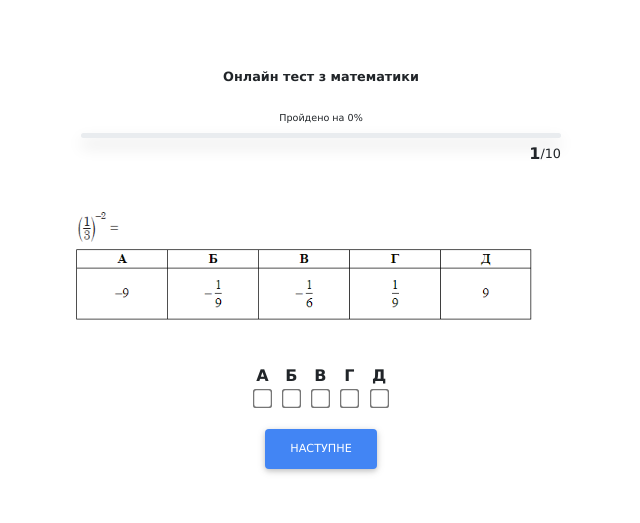
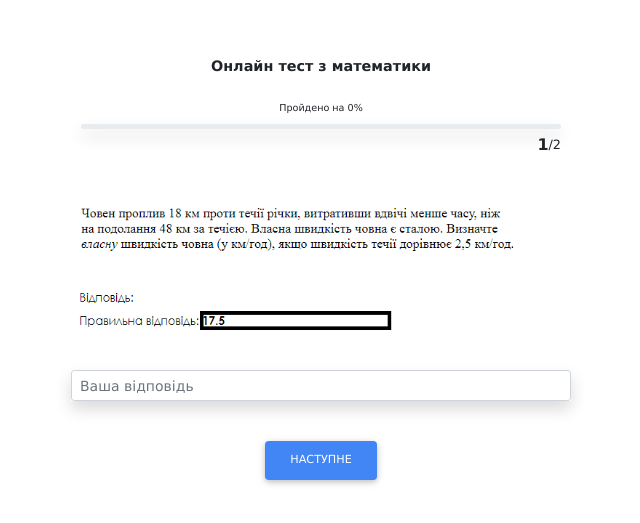
Before and after one commit to maxsherepot/react-quiz, a React (Create React App) app: page / in a window 1280 px wide. Shown: the part 129-652 px from the top of the page, without its empty margins (319-959 px from the left). Built offline with nearby package versions, Linux system fonts and the light colour scheme.

Commit message:
input answer done

```diff
--- a/src/components/AnswerSection.js
+++ b/src/components/AnswerSection.js
@@ -1,12 +1,16 @@
-import React from 'react';
+import React, { useState } from 'react';
 
 
 const AnswerSection = (props) => {
     const { questions, currentQuestion, handleAnswerOptionClick, checked, onCheckboxClick, id } = props;
+    const [value, setValue] = useState("");
+
 
     return (
         <div className='d-flex answer-section flex-column align-items-center'>
             <div className='d-flex'>
+
+                {/* ///////////////answerType === "select" */}
                 {questions[currentQuestion].answerOptions.map((answerOption, index) => (
                     <div className="p-2 d-flex flex-column align-items-center" key={index}>
                         <span className="mb-1 bold" >{answerOption.answerText}</span>
@@ -17,12 +21,22 @@ const AnswerSection = (props) => {
                         ></input>
                     </div>
                 ))}
+
+                {/* ///////////////answerType === "input" */}
+                {questions[currentQuestion].answerType === "input" &&
+                    <div className="form-outline mb-4 shadow">
+                        <input type="text"
+                            onChange={(event) => setValue(event.target.value)}
+                            placeholder="Ваша відповідь"
+                            className="form-control form-control-sm" />
+                    </div>
+                }
             </div>
 
             <button
                 className="btn btn-md btn-primary rounded mt-3"
                 type="submit"
-                onClick={() => handleAnswerOptionClick()}
+                onClick={() => handleAnswerOptionClick(value)}
             >Наступне</button>
         </div>
     );
--- a/src/components/App.js
+++ b/src/components/App.js
@@ -1,9 +1,4 @@
 import React, { useState } from 'react';
-// import red from "../images/red.png";
-// import А from "../images/A.png";
-// import Б from "../images/Б.jpg";
-// import В from "../images/В.png";
-// import Г from "../images/Г.png";
 import ScoreWindow from './ScoreWindow';
 import ProgressBar from './ProgressBar';
 import QuestionSection from './QuestionSection';
@@ -11,50 +6,7 @@ import AnswerSection from './AnswerSection';
 import questionsJSON from "../json/json.js";
 
 
-export default function App() {
-	const questions = [
-		{
-			questionText: 'А= ',
-			// questionImage: [
-			// 	А,
-			// 	Б,
-			// 	В,
-			// ],
-			answerOptions: [
-				{ answerText: 'A', isCorrect: true },
-				{ answerText: 'Б', isCorrect: false },
-				{ answerText: 'В', isCorrect: false },
-				{ answerText: 'Г', isCorrect: false },
-				{ answerText: '122', isCorrect: false },
-			],
-		},
-		{
-			questionText: 'Б =',
-			answerOptions: [
-				{ answerText: 'A', isCorrect: false },
-				{ answerText: 'Б', isCorrect: true },
-				{ answerText: 'В', isCorrect: false },
-				{ answerText: 'Г', isCorrect: false },
-			],
-		},
-		{
-			questionText: 'В =',
-			answerOptions: [
-				{ answerText: 'A', isCorrect: false },
-				{ answerText: 'Б', isCorrect: false },
-				{ answerText: 'В', isCorrect: true },
-				{ answerText: 'Г', isCorrect: false },
-			],
-		},
-		{
-			questionText: 'Г =',
-			answerOptions: [
-				{ answerText: 'В', isCorrect: false },
-				{ answerText: 'Г', isCorrect: true },
-			],
-		},
-	];
-
+const App = () => {
 	const [currentQuestion, setCurrentQuestion] = useState(0);
 	const [score, setScore] = useState(0);
 	const [showScore, setShowScore] = useState(false);
@@ -63,15 +15,18 @@ export default function App() {
 	const [checked, setChecked] = useState(false);
 	const [id, setId] = useState(null);
 
+
 	const onCheckboxClick = (answerOption, index) => {
 		setIsCorrect(answerOption);
 		setId(index);
 		setChecked(checked => !checked);
 	};
 
-	const handleAnswerOptionClick = () => {
-		// Відмічання правильних відповідей
-		{ isCorrect && setScore(score + 1) };
+	const handleAnswerOptionClick = (value) => {
+		// Відмічання правильних відповідей для input'а
+		const inputNumber = parseFloat(value.replace(/,/, "."));
+		{ inputNumber === questionsJSON[currentQuestion].correctAnswer && setScore(score + 1) }
+
 		// Перехід на наступне питання
 		const nextQuestion = currentQuestion + 1;
 		if (nextQuestion < questionsJSON.length) {
@@ -85,18 +40,17 @@ export default function App() {
 		};
 	};
 
-	console.log(questionsJSON);
 
 	return (
 		<div className='container'>
 			<div className='app d-flex align-items-center justify-content-center flex-column'>
 				{showScore ?
 					<ScoreWindow
-					score={score}
-					questions={questionsJSON} />
+						score={score}
+						questions={questionsJSON} />
 					: (
 						<>
-						<span className="mb-4 online-test bold">Oнлайн тест з математики</span>
+							<span className="mb-4 online-test bold">Oнлайн тест з математики</span>
 							<ProgressBar
 								progress={progress}
 								currentQuestion={currentQuestion}
@@ -111,7 +65,6 @@ export default function App() {
 								currentQuestion={currentQuestion}
 								handleAnswerOptionClick={handleAnswerOptionClick}
 								onCheckboxClick={onCheckboxClick}
-								setChecked={setChecked}
 								checked={checked}
 								id={id} />}
 						</>
@@ -120,3 +73,6 @@ export default function App() {
 		</div>
 	);
 };
+
+
+export default App;
--- a/src/components/QuestionSection.js
+++ b/src/components/QuestionSection.js
@@ -5,14 +5,13 @@ const QuestionSection = (props) => {
     const { questions, currentQuestion } = props;
 
     return (
-        <div className='question-section m-3'>
-            <div>
-                <div className='question-text'>{questions[currentQuestion].questionText}</div>
+        <div className='question-section d-flex flex-column mt-3'>
+            <div className='question-text'>{questions[currentQuestion].questionText}</div>
 
-                {questions[currentQuestion].questionImage && questions[currentQuestion].questionImage.map((image, index) =>
-                    <img key={index} className="m-3" src={image} alt="question" />
-                )}
-            </div>
+            {questions[currentQuestion].questionImage && questions[currentQuestion].questionImage.map((image, index) =>
+                <img key={index} className="mt-3" src={image} alt="question" />
+            )}
+
         </div>
     );
 };
--- a/src/json/json.js
+++ b/src/json/json.js
@@ -12,6 +12,14 @@ import image10 from "../images/10.png";
 
 
 const questionsJSON = [
+
+    {
+        questionImage: [image5],
+        answerType: 'input',
+        answerOptions: [],
+        correctAnswer: 17.5,
+    },
+
     {
         questionImage: [image1],
         answerType: 'select',
@@ -24,152 +32,145 @@ const questionsJSON = [
         ],
     },
 
-    {
-        questionImage: [image2],
-        answerType: 'select',
-        answerOptions: [
-            { answerText: 'A', isCorrect: true },
-            { answerText: 'Б', isCorrect: false },
-            { answerText: 'В', isCorrect: false },
-            { answerText: 'Г', isCorrect: false },
-            { answerText: 'Д', isCorrect: false },
-        ],
-    },
+    // {
+    //     questionImage: [image2],
+    //     answerType: 'select',
+    //     answerOptions: [
+    //         { answerText: 'A', isCorrect: true },
+    //         { answerText: 'Б', isCorrect: false },
+    //         { answerText: 'В', isCorrect: false },
+    //         { answerText: 'Г', isCorrect: false },
+    //         { answerText: 'Д', isCorrect: false },
+    //     ],
+    // },
 
-    {
-        questionImage: [image3],
-        answerType: 'select',
-        answerOptions: [
-            { answerText: 'A', isCorrect: true },
-            { answerText: 'Б', isCorrect: false },
-            { answerText: 'В', isCorrect: false },
-            { answerText: 'Г', isCorrect: false },
-            { answerText: 'Д', isCorrect: false },
-        ],
-    },
+    // {
+    //     questionImage: [image3],
+    //     answerType: 'select',
+    //     answerOptions: [
+    //         { answerText: 'A', isCorrect: true },
+    //         { answerText: 'Б', isCorrect: false },
+    //         { answerText: 'В', isCorrect: false },
+    //         { answerText: 'Г', isCorrect: false },
+    //     ],
+    // },
 
-    {
-        questionImage: [image4],
-        answerType: 'select',
-        answerOptions: [
-            { answerText: 'A', isCorrect: true },
-            { answerText: 'Б', isCorrect: false },
-            { answerText: 'В', isCorrect: false },
-            { answerText: 'Г', isCorrect: false },
-            { answerText: 'Д', isCorrect: false },
-        ],
-    },
-
-    {
-        questionImage: [image5],
-        answerType: 'input',
-        answerOptions: [
-            { answer: 1121, isCorrect: true }
-        ]
-    },
-
-    {
-        questionImage: [image6],
-        answerType: 'select',
-        answerOptions: [
-            { answerText: 'A', isCorrect: true },
-            { answerText: 'Б', isCorrect: false },
-            { answerText: 'В', isCorrect: false },
-            { answerText: 'Г', isCorrect: false },
-            { answerText: 'Д', isCorrect: false },
-        ],
-    },
-
-    {
-        questionImage: [image7],
-        answerType: 'select',
-        answerOptions: [
-            { answerText: 'A', isCorrect: true },
-            { answerText: 'Б', isCorrect: false },
-            { answerText: 'В', isCorrect: false },
-            { answerText: 'Г', isCorrect: false },
-            { answerText: 'Д', isCorrect: false },
-        ],
-    },
+    // {
+    //     questionImage: [image4],
+    //     answerType: 'select',
+    //     answerOptions: [
+    //         { answerText: 'A', isCorrect: true },
+    //         { answerText: 'Б', isCorrect: false },
+    //         { answerText: 'В', isCorrect: false },
+    //         { answerText: 'Г', isCorrect: false },
+    //         { answerText: 'Д', isCorrect: false },
+    //     ],
+    // },
 
 
-    {
-        questionImage: [image8],
-        answerType: 'multiselect',
-        answerOptions: [
-            [
-                { answerText: 'A', isCorrect: false },
-                { answerText: 'Б', isCorrect: true },
-                { answerText: 'В', isCorrect: false },
-                { answerText: 'Г', isCorrect: false },
-                { answerText: 'A', isCorrect: false }
-            ],
-            [
-                { answerText: 'Б', isCorrect: true },
-                { answerText: 'В', isCorrect: false },
-                { answerText: 'Г', isCorrect: false },
-                { answerText: 'A', isCorrect: false }
-            ],
-            [
-                { answerText: 'Б', isCorrect: true },
-                { answerText: 'В', isCorrect: false },
-                { answerText: 'Г', isCorrect: false },
-                { answerText: 'A', isCorrect: false }
-            ]
-        ],
-    },
 
-    {
-        questionImage: [image9],
-        answerType: 'multiselect',
-        answerOptions: [
-            [
-                { answerText: 'A', isCorrect: false },
-                { answerText: 'Б', isCorrect: true },
-                { answerText: 'В', isCorrect: false },
-                { answerText: 'Г', isCorrect: false },
-                { answerText: 'A', isCorrect: false }
-            ],
-            [
-                { answerText: 'Б', isCorrect: true },
-                { answerText: 'В', isCorrect: false },
-                { answerText: 'Г', isCorrect: false },
-                { answerText: 'A', isCorrect: false }
-            ],
-            [
-                { answerText: 'Б', isCorrect: true },
-                { answerText: 'В', isCorrect: false },
-                { answerText: 'Г', isCorrect: false },
-                { answerText: 'A', isCorrect: false }
-            ]
-        ],
-    },
+    // {
+    //     questionImage: [image6],
+    //     answerType: 'select',
+    //     answerOptions: [
+    //         { answerText: 'A', isCorrect: true },
+    //         { answerText: 'Б', isCorrect: false },
+    //         { answerText: 'В', isCorrect: false },
+    //         { answerText: 'Г', isCorrect: false },
+    //         { answerText: 'Д', isCorrect: false },
+    //     ],
+    // },
 
-    {
-        questionImage: [image10],
-        answerType: 'multiselect',
-        answerOptions: [
-            [
-                { answerText: 'A', isCorrect: false },
-                { answerText: 'Б', isCorrect: true },
-                { answerText: 'В', isCorrect: false },
-                { answerText: 'Г', isCorrect: false },
-                { answerText: 'A', isCorrect: false }
-            ],
-            [
-                { answerText: 'Б', isCorrect: true },
-                { answerText: 'В', isCorrect: false },
-                { answerText: 'Г', isCorrect: false },
-                { answerText: 'A', isCorrect: false }
-            ],
-            [
-                { answerText: 'Б', isCorrect: true },
-                { answerText: 'В', isCorrect: false },
-                { answerText: 'Г', isCorrect: false },
-                { answerText: 'A', isCorrect: false }
-            ]
-        ],
-    },
+    // {
+    //     questionImage: [image7],
+    //     answerType: 'select',
+    //     answerOptions: [
+    //         { answerText: 'A', isCorrect: true },
+    //         { answerText: 'Б', isCorrect: false },
+    //         { answerText: 'В', isCorrect: false },
+    //         { answerText: 'Г', isCorrect: false },
+    //         { answerText: 'Д', isCorrect: false },
+    //     ],
+    // },
+
+
+    // {
+    //     questionImage: [image8],
+    //     answerType: 'multiselect',
+    //     answerOptions: [
+    //         [
+    //             { answerText: 'A', isCorrect: false },
+    //             { answerText: 'Б', isCorrect: true },
+    //             { answerText: 'В', isCorrect: false },
+    //             { answerText: 'Г', isCorrect: false },
+    //             { answerText: 'A', isCorrect: false }
+    //         ],
+    //         [
+    //             { answerText: 'Б', isCorrect: true },
+    //             { answerText: 'В', isCorrect: false },
+    //             { answerText: 'Г', isCorrect: false },
+    //             { answerText: 'A', isCorrect: false }
+    //         ],
+    //         [
+    //             { answerText: 'Б', isCorrect: true },
+    //             { answerText: 'В', isCorrect: false },
+    //             { answerText: 'Г', isCorrect: false },
+    //             { answerText: 'A', isCorrect: false }
+    //         ]
+    //     ],
+    // },
+
+    // {
+    //     questionImage: [image9],
+    //     answerType: 'multiselect',
+    //     answerOptions: [
+    //         [
+    //             { answerText: 'A', isCorrect: false },
+    //             { answerText: 'Б', isCorrect: true },
+    //             { answerText: 'В', isCorrect: false },
+    //             { answerText: 'Г', isCorrect: false },
+    //             { answerText: 'A', isCorrect: false }
+    //         ],
+    //         [
+    //             { answerText: 'Б', isCorrect: true },
+    //             { answerText: 'В', isCorrect: false },
+    //             { answerText: 'Г', isCorrect: false },
+    //             { answerText: 'A', isCorrect: false }
+    //         ],
+    //         [
+    //             { answerText: 'Б', isCorrect: true },
+    //             { answerText: 'В', isCorrect: false },
+    //             { answerText: 'Г', isCorrect: false },
+    //             { answerText: 'A', isCorrect: false }
+    //         ]
+    //     ],
+    // },
+
+    // {
+    //     questionImage: [image10],
+    //     answerType: 'multiselect',
+    //     answerOptions: [
+    //         [
+    //             { answerText: 'A', isCorrect: false },
+    //             { answerText: 'Б', isCorrect: true },
+    //             { answerText: 'В', isCorrect: false },
+    //             { answerText: 'Г', isCorrect: false },
+    //             { answerText: 'A', isCorrect: false }
+    //         ],
+    //         [
+    //             { answerText: 'Б', isCorrect: true },
+    //             { answerText: 'В', isCorrect: false },
+    //             { answerText: 'Г', isCorrect: false },
+    //             { answerText: 'A', isCorrect: false }
+    //         ],
+    //         [
+    //             { answerText: 'Б', isCorrect: true },
+    //             { answerText: 'В', isCorrect: false },
+    //             { answerText: 'Г', isCorrect: false },
+    //             { answerText: 'A', isCorrect: false }
+    //         ]
+    //     ],
+    // },
 ];
 
 export default questionsJSON;
--- a/src/styles/style.css
+++ b/src/styles/style.css
@@ -35,8 +35,12 @@ input[type=checkbox] {
   transform: scale(1.5);
 }
 
+input[type=text] {
+  min-width: 500px;
+}
 
-/*             FONTS            */
+
+/*//////////// FONTS////////////*/
 .question-count {
   font-size: .8rem
 }
@@ -50,7 +54,7 @@ input[type=checkbox] {
 }
 
 .online-test {
-  font-size: .8rem;
+  font-size: .9rem;
 }
 
 .bold {
```
